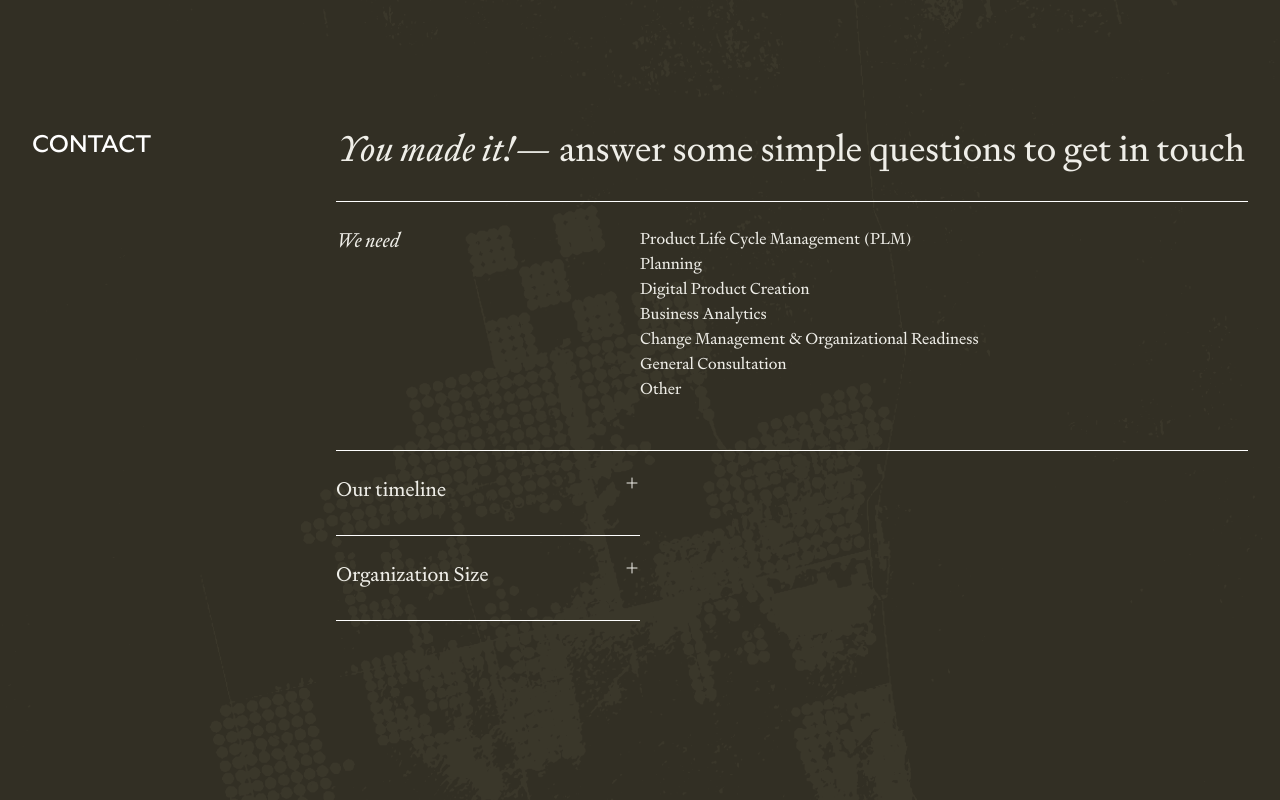
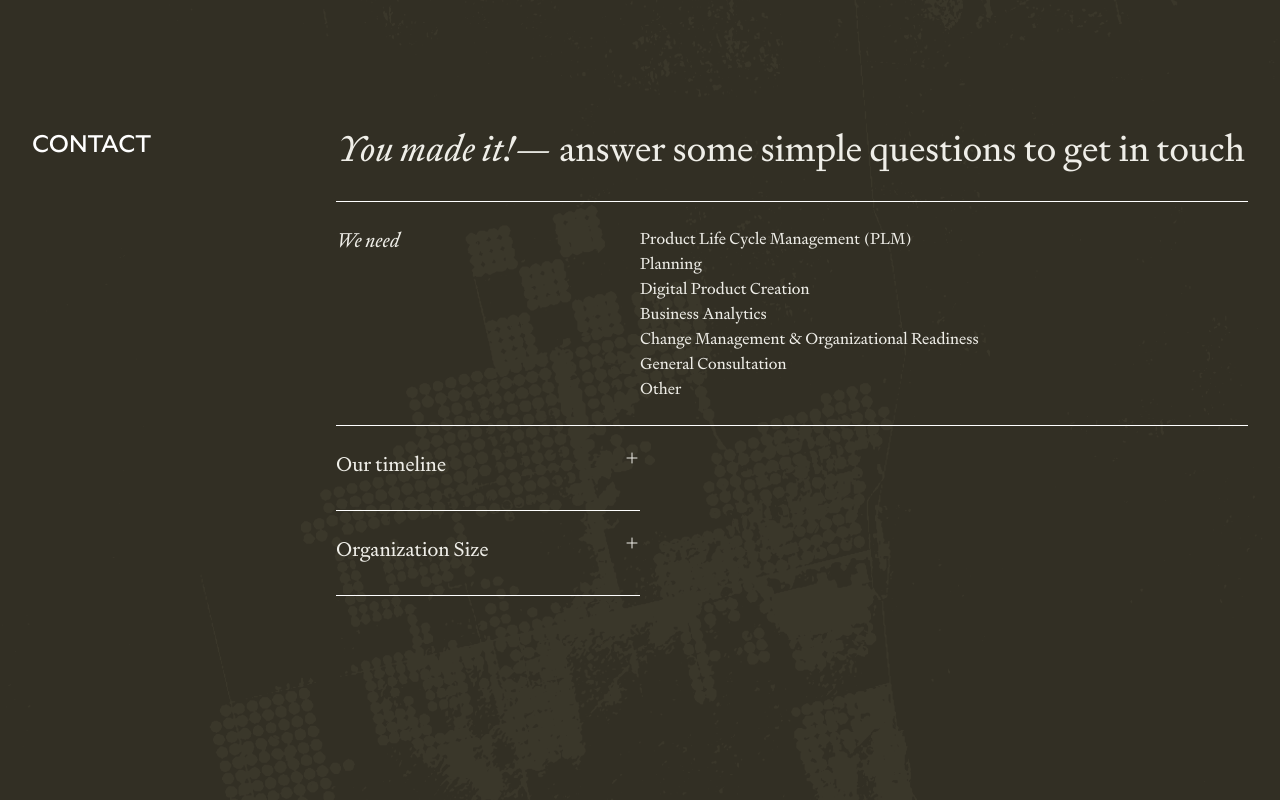
Before and after one commit to jordanframptondev/black-ink, a Next.js app: page /contact in a window 1280 px wide. Shown: the top 800 px of the page. Built offline with nearby package versions, Linux system fonts and the light colour scheme.

Commit message:
heights fixed

```diff
--- a/app/components/contact-form.js
+++ b/app/components/contact-form.js
@@ -155,8 +155,8 @@ function ContactFormSection({
                 </div>
                 <div className="col-span-3 lg:col-span-2">
                     <div
-                        className={`transition-all duration-500 ${
-                            isOpen ? "h-[200px]" : "h-[2rem]"
+                        className={`transition-all duration-500 overflow-hidden ${
+                            isOpen ? "max-h-[500px]" : "max-h-[2rem]"
                         }`}
                     >
                         <div className="relative h-full">
```
